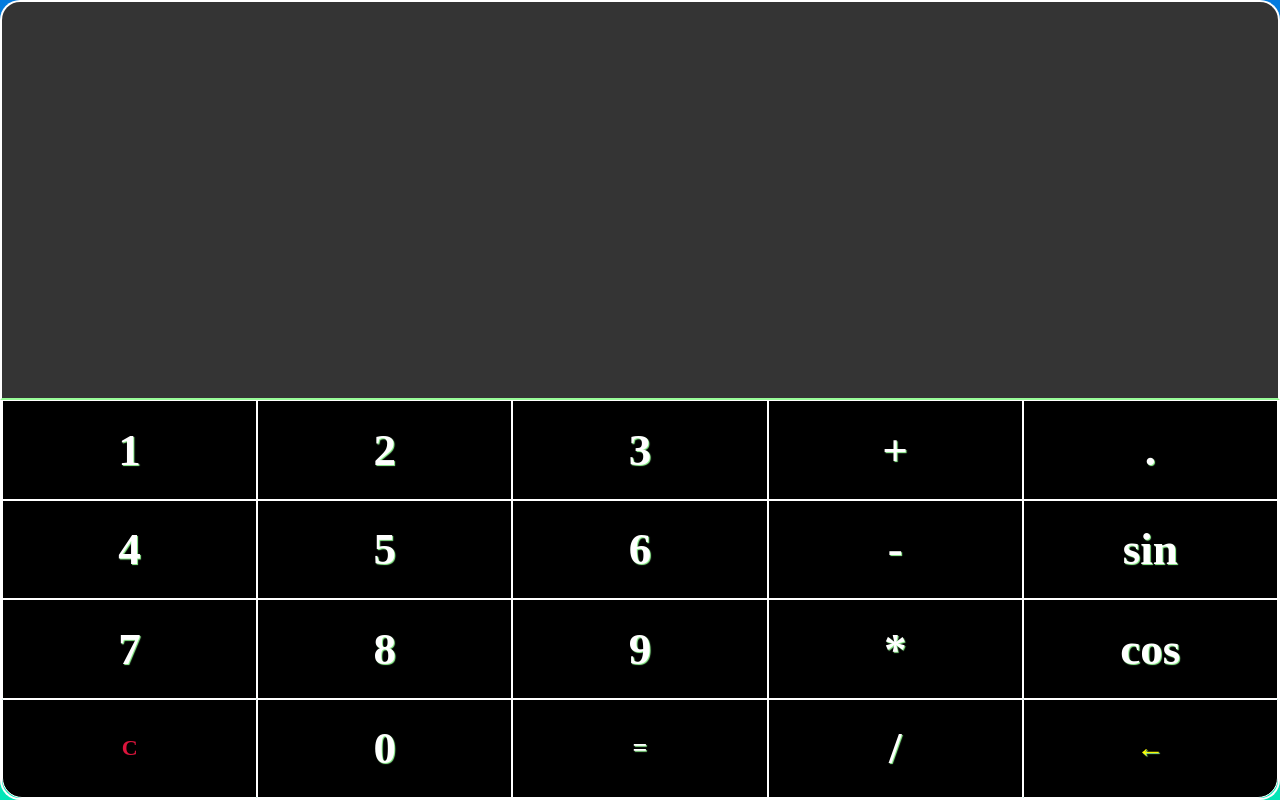
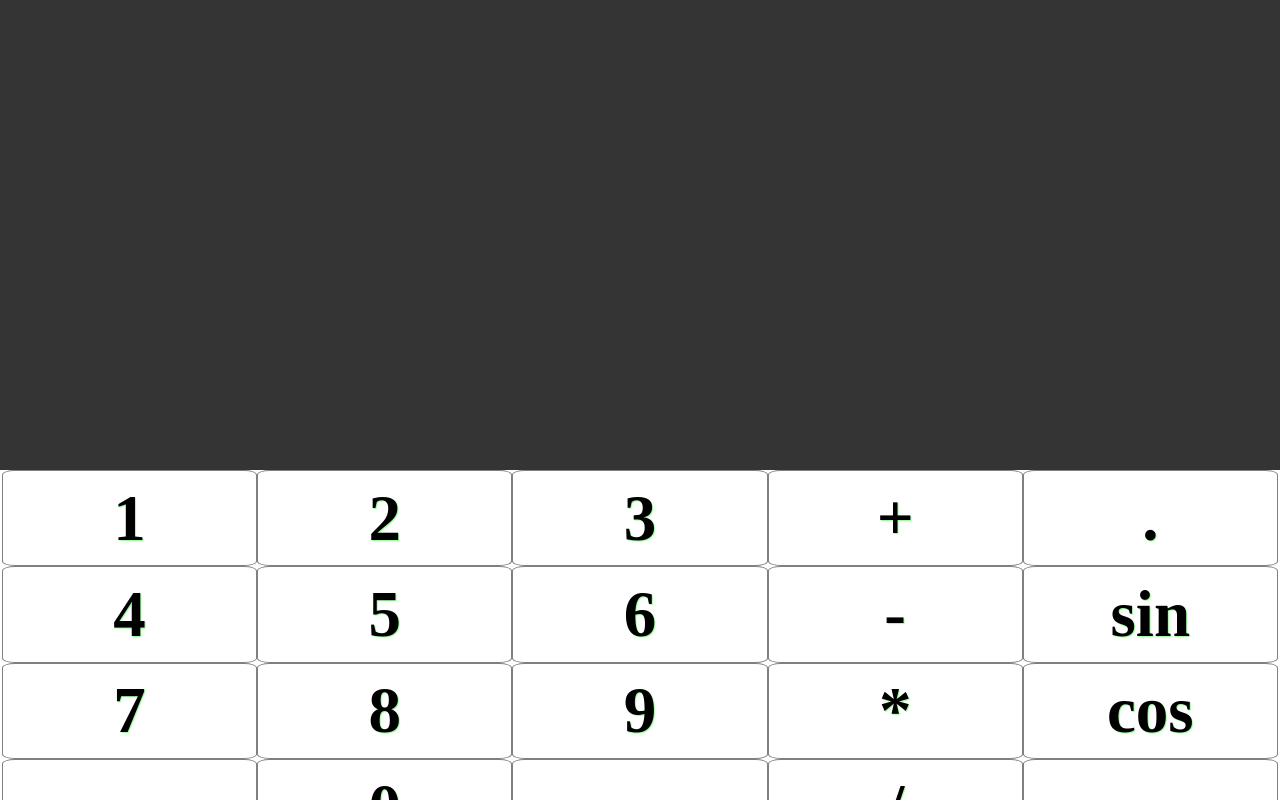
Before and after one commit to NJneeraj/Calculator, a plain HTML site: page index.html in a window 1280 px wide. Drawn offline with Linux system fonts and the light colour scheme.

Commit message:
added new file

```diff
--- a/index.html
+++ b/index.html
@@ -37,7 +37,7 @@
             <div class="inputs nums">0</div>
             <div class="inputs evaluate text-success" id="equal">=</div>
             <div class="inputs nums">/</div>
-            <div class="inputs b-right" id="back">&larr;</div>
+            <div class="inputs b-right" id="back">x</div>
         </div>
     </div>
     <script src="./main.js"></script>
--- a/styles.css
+++ b/styles.css
@@ -81,10 +81,10 @@ body {
 .inputs:hover {
   color: yellow;
   cursor: pointer;
-  font-size: 1.1rem;
+  font-size: 1.2rem;
   border: 1px solid palegreen;
   text-shadow: 2px 5px 5px palegreen;
-  border-radius: 10px;
+  border-radius: 15px;
 }
 
 .noMarginPadding {
@@ -114,19 +114,43 @@ body {
 }
 
 @media (min-width: 400px) and (min-height: 640px) {
+  body {
+    background: rgb(52, 52, 52);
+    max-height: 640px;
+    overflow: hidden;
+    position: fixed;
+  }
   .input-screen {
     width: 100vw;
     flex-direction: column;
     align-items: flex-end;
-    height: 50%;
-    margin-top: 0;
-    font-size: 45px;
+    height: 110px;
+    margin-bottom: 0px;
+    margin-top: 45vh;
+    font-size: 65px;
     text-align: end;
+    padding-bottom: 10px;
+    border: none;
   }
   .main-screen {
     width: 100vw;
-    font-size: 45px;
-    padding-bottom: 0%;
+    background-color: white;
+    padding-bottom: 1%;
     margin-bottom: 0%;
   }
+  .inputs {
+    background-color: white;
+    border: 1px solid gray;
+    font-size: 65px;
+    border-radius: 5%;
+    color: black;
+  }
+  .inputs:hover {
+    color: black;
+    background-color: white;
+    font-size: 65px;
+  }
+  .b-left {
+    border: 0%;
+  }
 }
```
